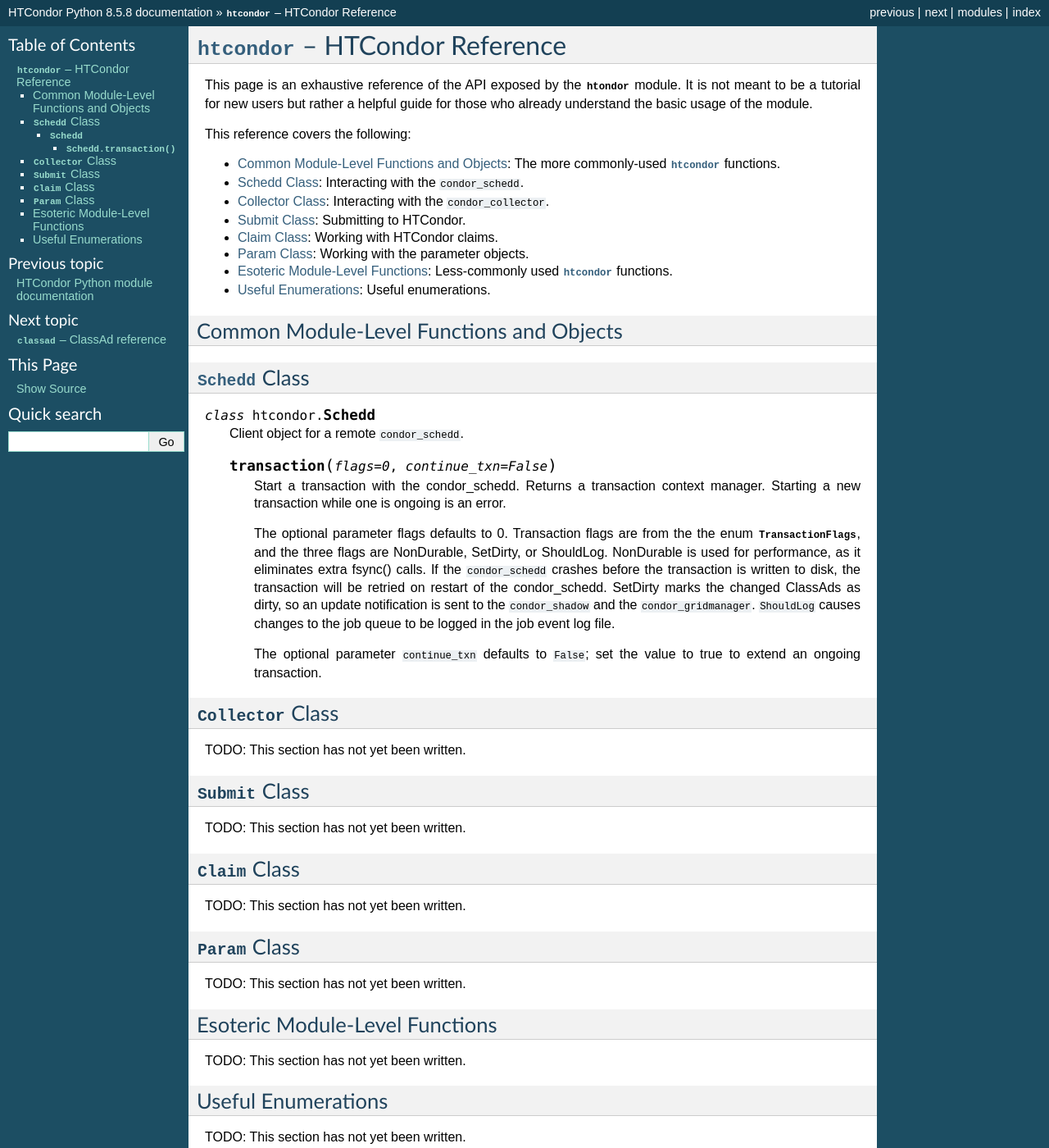
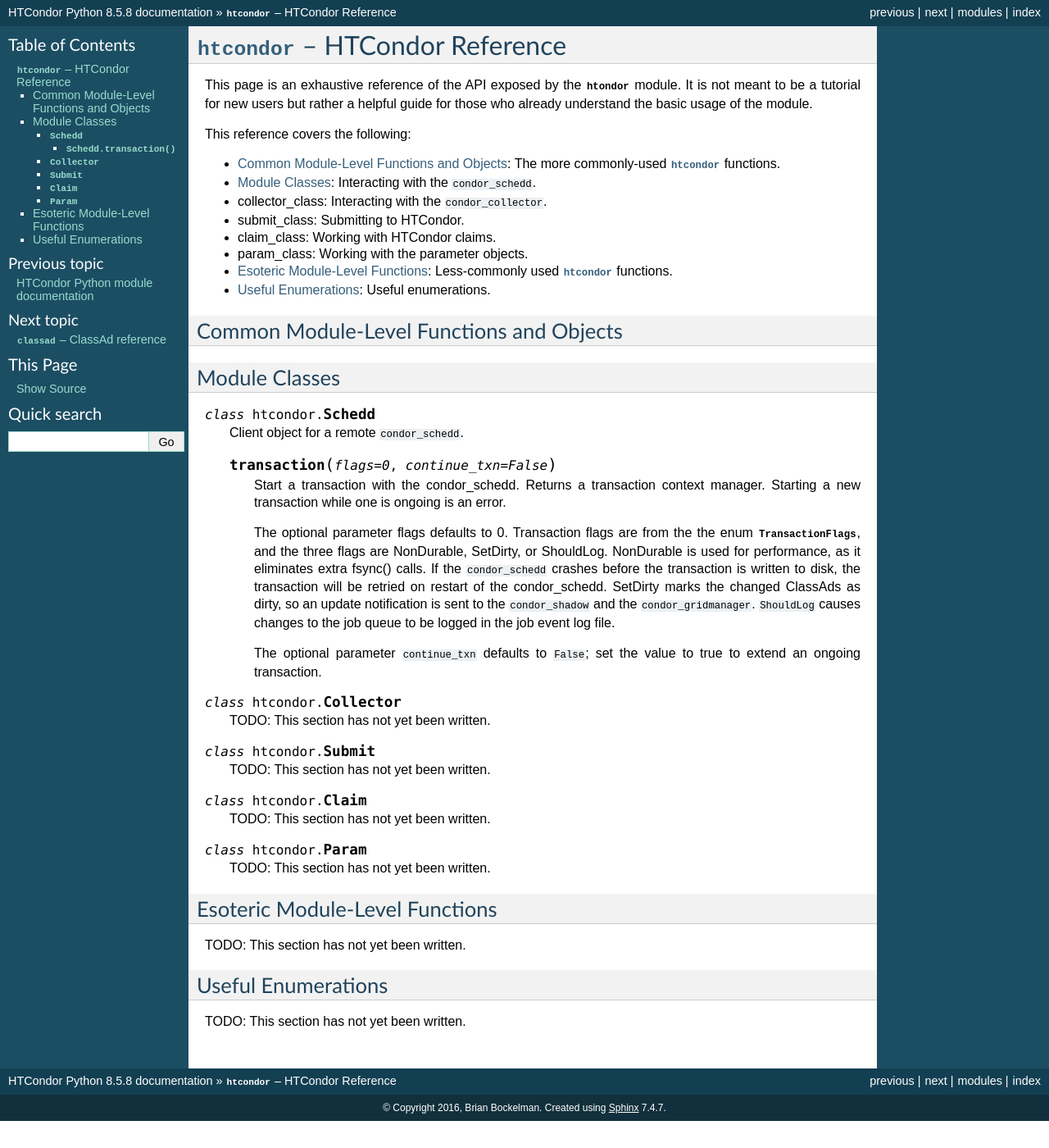
Before and after one commit to htcondor/htcondor-python, a Sphinx documentation site: the page built from docs/htcondor.rst, in a window 1280 px wide and 1400 px high. Shown: the whole window at 82% size. Built offline with Sphinx 7.4.7, drawn with Linux system fonts in a browser that asks for light colours.

Commit message:
Fix some simple formatting.

```diff
--- a/docs/htcondor.rst
+++ b/docs/htcondor.rst
@@ -29,8 +29,8 @@ Common Module-Level Functions and Objects
 
 .. _schedd_class:
 
-:class:`Schedd` Class
----------------------
+Module Classes
+--------------
 
 .. class:: Schedd
 
@@ -54,31 +54,30 @@ Common Module-Level Functions and Objects
 
 .. _collector_class:
 
-:class:`Collector` Class
-------------------------
+.. class:: Collector
 
-TODO: This section has not yet been written.
+   TODO: This section has not yet been written.
+
 
 .. _submit_class:
 
-:class:`Submit` Class
----------------------
+.. class:: Submit
 
-TODO: This section has not yet been written.
+   TODO: This section has not yet been written.
+
 
 .. _claim_class:
 
-:class:`Claim` Class
---------------------
+.. class:: Claim
 
-TODO: This section has not yet been written.
+   TODO: This section has not yet been written.
 
 .. _param_class:
 
-:class:`Param` Class
---------------------
+.. class:: Param
 
-TODO: This section has not yet been written.
+   TODO: This section has not yet been written.
+
 
 .. _esoteric_module_functions:
 
@@ -87,6 +86,7 @@ Esoteric Module-Level Functions
 
 TODO: This section has not yet been written.
 
+
 .. _useful_enums:
 
 Useful Enumerations
```
